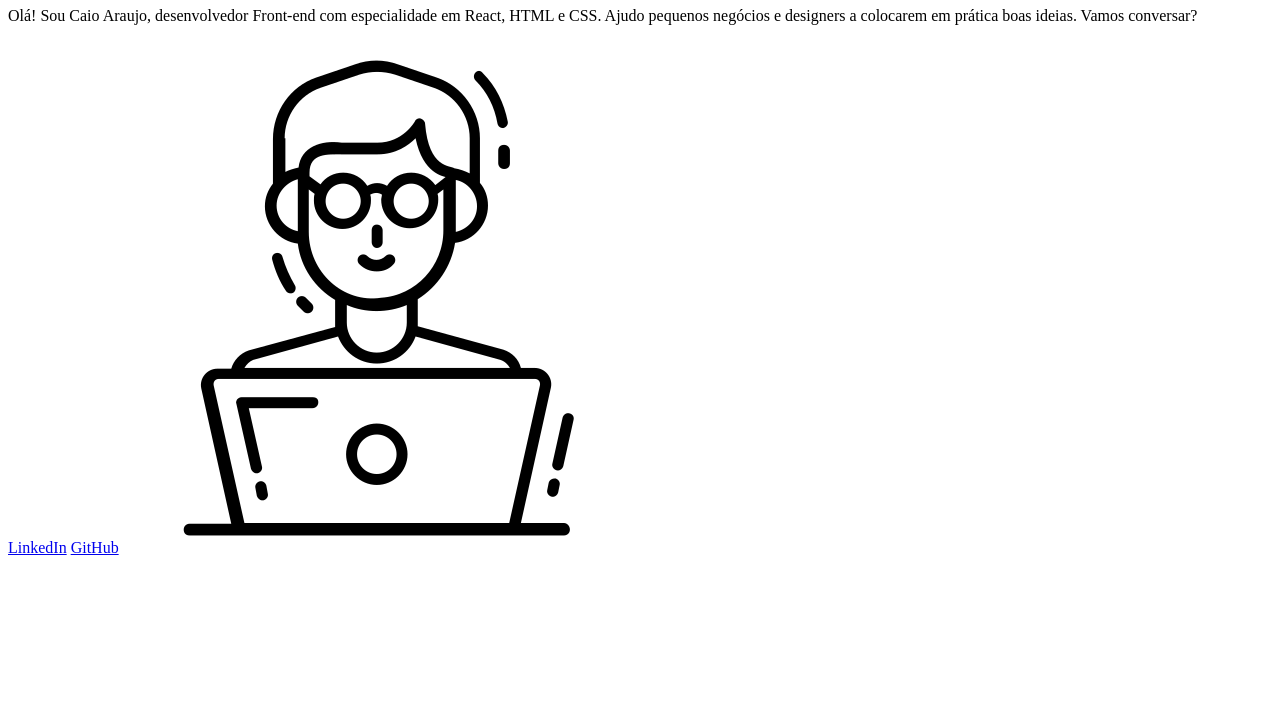
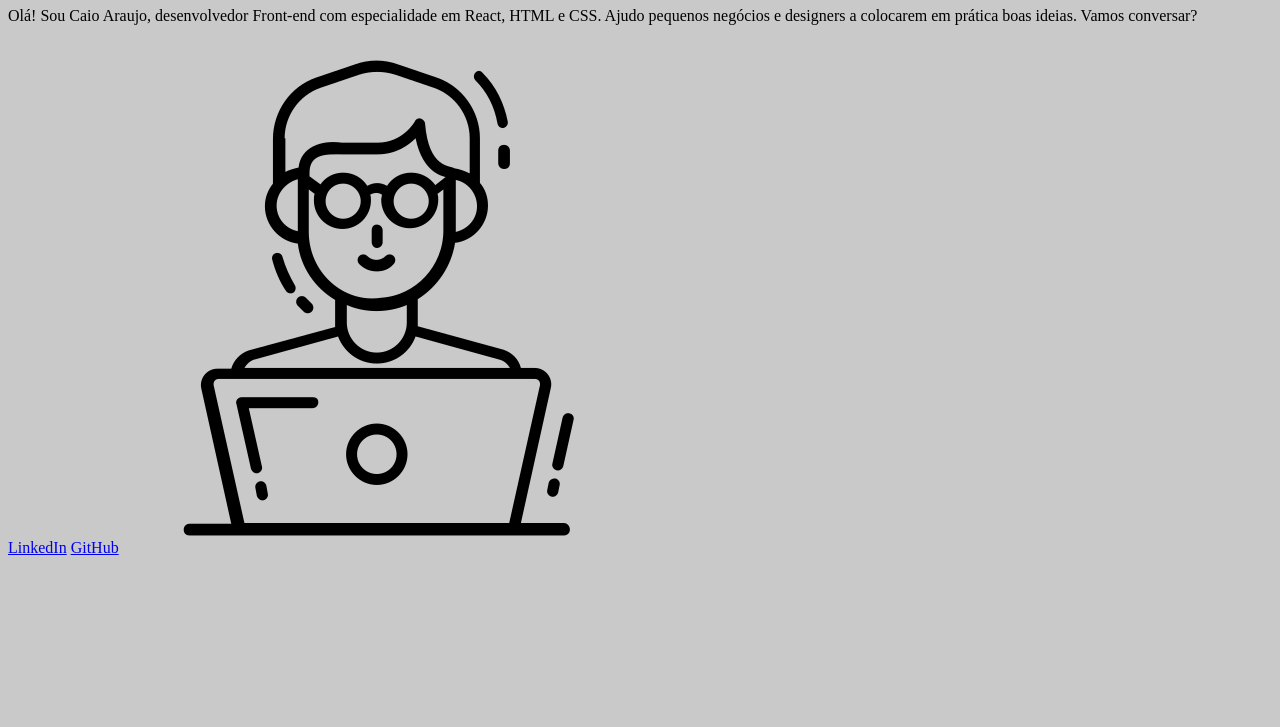
Before and after one commit to CaioGunz/ProjetoHtmlCursoAlura, a plain HTML site: page index.html in a window 1280 px wide. Shown: the part 73-800 px from the top of the page. Drawn offline with Linux system fonts and the light colour scheme.

Commit message:
Estilizando o projeto com CSS

```diff
--- a/index.html
+++ b/index.html
@@ -4,6 +4,7 @@
     <meta charset="UTF-8">
     <meta http-equiv="X-UA-Compatible" content="IE=edge">
     <meta name="viewport" content="width=device-width, initial-scale=1.0">
+    <link rel="stylesheet" href="style.css">
     <title>Portfolio</title>
 </head>
 <body>
--- /dev/null
+++ b/style.css
@@ -0,0 +1,4 @@
+body {
+    background-color: rgb(201, 201, 201);
+    color: black;
+}
```
